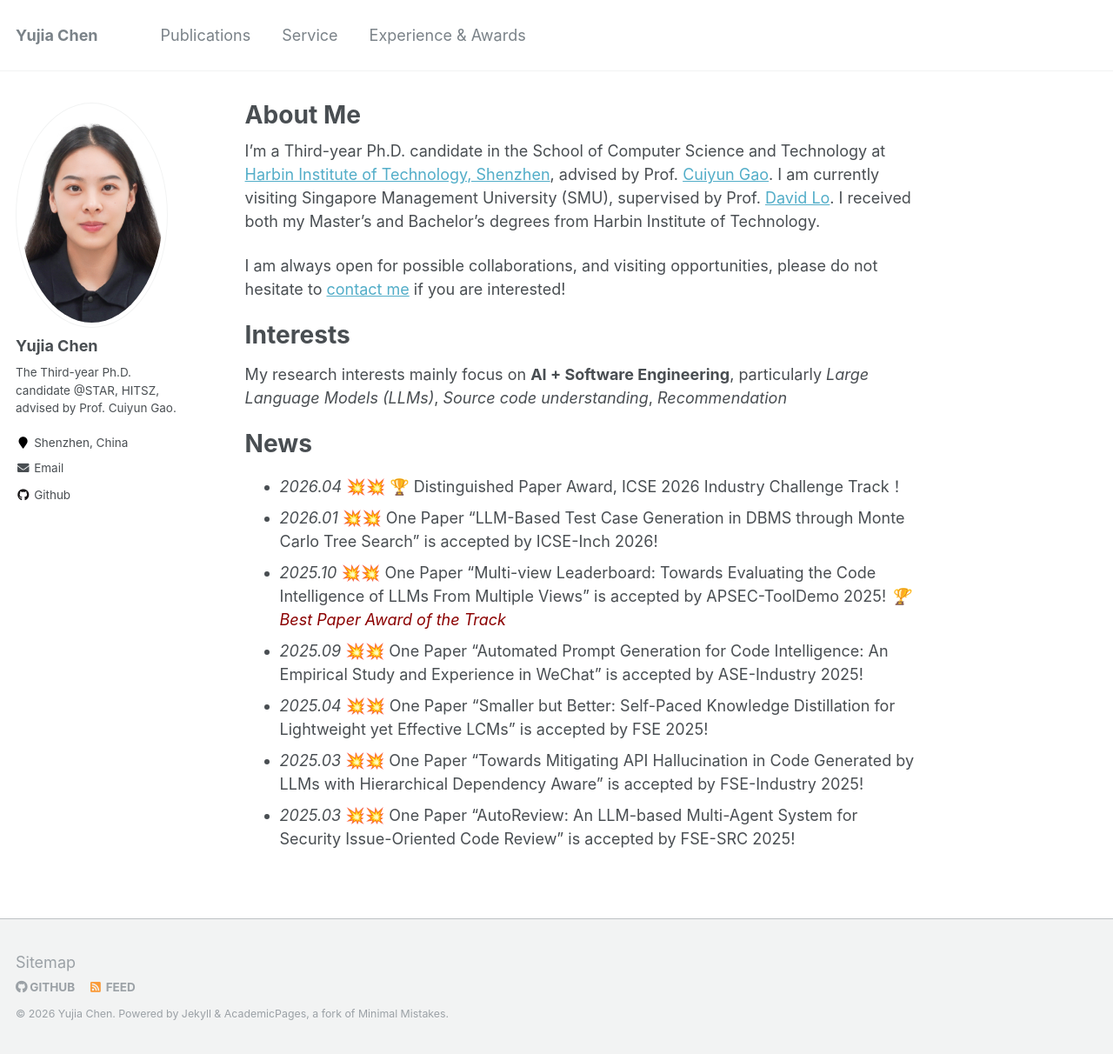
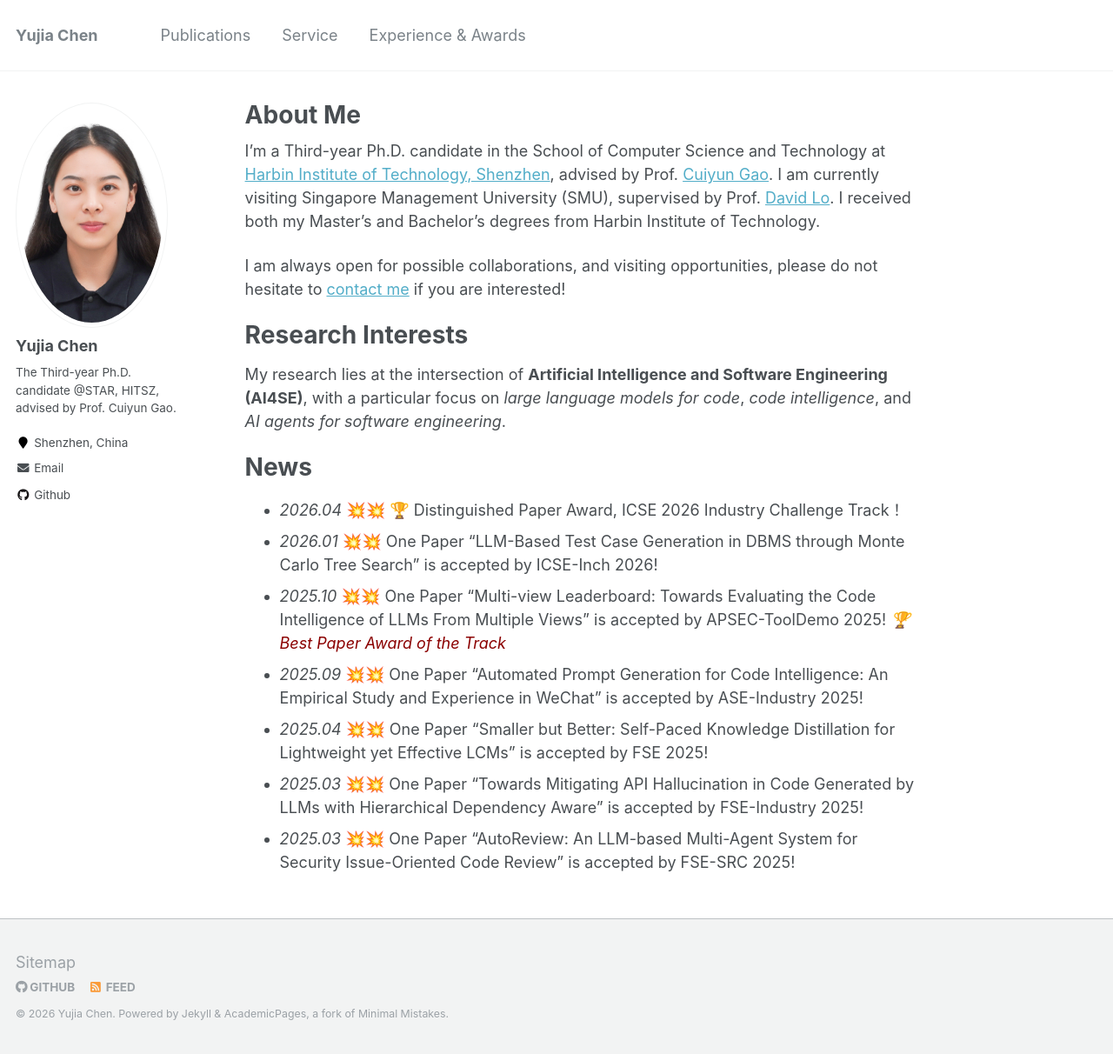
Before and after one commit to yujiachen99/yujiachen99.github.io, a Jekyll site: the page built from _pages/about.md, in a window 1280 px wide and 1212 px high. Shown: the whole window at 87% size. Built offline with Jekyll 4.4.1, drawn with Linux system fonts in a browser that asks for light colours.

Commit message:
Refine research interests

```diff
--- a/_pages/about.md
+++ b/_pages/about.md
@@ -11,8 +11,8 @@ redirect_from:
 I'm a Third-year Ph.D. candidate in the School of Computer Science and Technology at [Harbin Institute of Technology, Shenzhen](http://cs.hitsz.edu.cn/), advised by Prof. [Cuiyun Gao](https://cuiyungao.github.io/). I am currently visiting Singapore Management University (SMU), supervised by Prof. [David Lo](http://www.mysmu.edu/faculty/davidlo/). I received both my Master's and Bachelor's degrees from Harbin Institute of Technology.
 
 I am always open for possible collaborations, and visiting opportunities, please do not hesitate to [contact me](yujiachen@stu.hit.edu.cn) if you are interested!
-# Interests
-My research interests mainly focus on **AI + Software Engineering**, particularly *Large Language Models (LLMs)*, *Source code understanding*, *Recommendation*
+# Research Interests
+My research lies at the intersection of **Artificial Intelligence and Software Engineering (AI4SE)**, with a particular focus on *large language models for code*, *code intelligence*, and *AI agents for software engineering*.
 
 #  News
 - *2026.04* 💥💥 🏆 Distinguished Paper Award, ICSE 2026 Industry Challenge Track！
```
